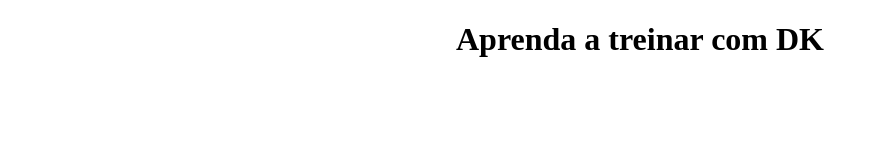
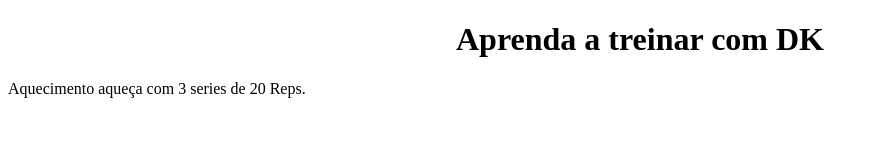
Before and after one commit to DKdoCPX17/site-do-dk17, a plain HTML site: page index.html in a window 1280 px wide. Shown: the whole page, without its empty margins (0-879 px from the left). Drawn offline with Linux system fonts and the light colour scheme.

Commit message:
Add files via upload

```diff
--- a/index.html
+++ b/index.html
@@ -8,6 +8,6 @@
 </head>
 <body>
 <h1 style="text-align: center;">Aprenda a treinar com DK</h1>
-
+ <p>Aquecimento aqueça com 3 series de 20 Reps.</p>
 </body>
 </html>
```
